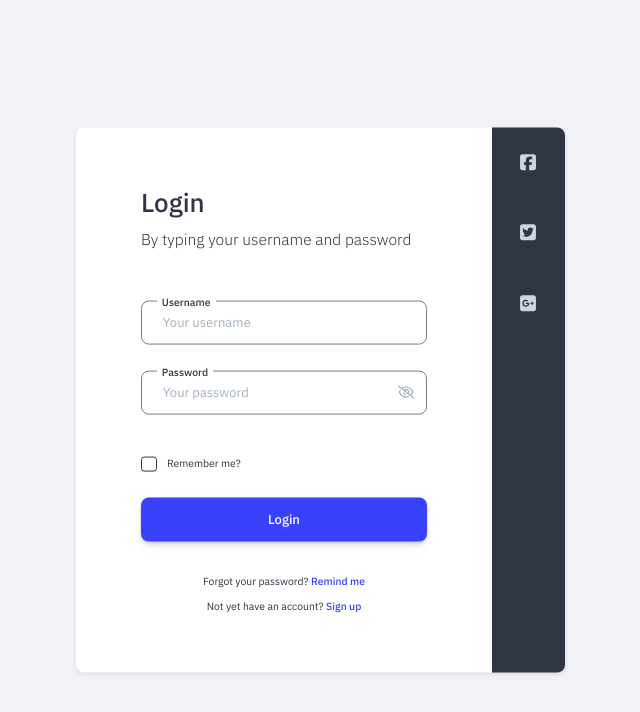
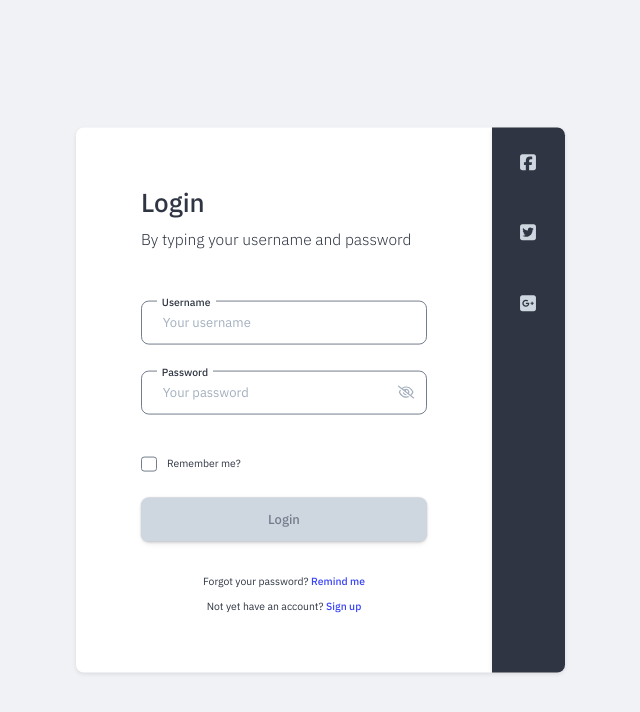
Before and after one commit to ddamiankowalski/rapidhcm, an Angular app in the folder rapidhcm-frontend/: page /auth/login in a window 1280 px wide. Shown: the top 712 px of the page, without its empty margins (356-996 px from the left). Built offline with nearby package versions, Linux system fonts and the light colour scheme.

Commit message:
scss validation form

```diff
--- a/rapidhcm-frontend/src/app/global/components/button.component.ts
+++ b/rapidhcm-frontend/src/app/global/components/button.component.ts
@@ -14,5 +14,7 @@ export class ButtonComponent {
 
     @Input() public loading: boolean = false;
 
+    @Input() public disabled: boolean = false;
+
     public faSpinner: IconDefinition = faSpinner;
 }
--- a/rapidhcm-frontend/src/app/global/templates/button.html
+++ b/rapidhcm-frontend/src/app/global/templates/button.html
@@ -1,4 +1,4 @@
-<button class="std-btn__full-width" [ngClass]="{'button-loading': loading }" (onclick)="click.emit($event)">{{ loading ? '' : text }}
+<button class="std-btn__full-width" [disabled]="disabled" [ngClass]="{'button-loading': loading }" (onclick)="click.emit($event)">{{ loading ? '' : text }}
     <div class="spinner">
         <fa-icon *ngIf="loading" [icon]="faSpinner"></fa-icon>
     </div>
--- a/rapidhcm-frontend/src/app/login/components/login.component.ts
+++ b/rapidhcm-frontend/src/app/login/components/login.component.ts
@@ -3,7 +3,7 @@ import { Component } from "@angular/core";
 import { IconDefinition } from "@fortawesome/fontawesome-svg-core";
 import { faFacebookSquare, faGooglePlusSquare, faTwitterSquare } from "@fortawesome/free-brands-svg-icons";
 import { faEye, faEyeSlash } from "@fortawesome/free-regular-svg-icons";
-import { faCheck, faCircleExclamation } from "@fortawesome/free-solid-svg-icons";
+import { faCheck, faCircleExclamation, faSpinner } from "@fortawesome/free-solid-svg-icons";
 
 @Component({
     selector: 'login-page',
@@ -19,6 +19,7 @@ export class LoginComponent {
     public faGoogle: IconDefinition = faGooglePlusSquare;
     public faEye: IconDefinition = faEye;
     public faEyeSlash: IconDefinition = faEyeSlash;
+    public faSpinner: IconDefinition = faSpinner;
 
     public togglePasswordVisibility() {
         this.showPassword = !this.showPassword;
@@ -40,14 +41,17 @@ export class LoginComponent {
 
     public submitLogin(event: any) {
         console.log('eslo', event)
+        this.isLoading = true;
     }
 
     public generateErrMessage(username: any, password: any) {
-        if(username.control.errors && Object.keys(username.control.errors).length && username.control.touched) {
-            return username.control.errors;
-        } else if(password.control.errors && Object.keys(password.control.errors).length && password.control.touched) {
-            return password.control.errors;
+        if(
+            username.control.errors && username.control.touched ||
+            password.control.errors && password.control.touched
+        ) {
+            return "Username or password cannot be empty"
         }
+        return '';
     }
 
     public handleClick(event: any) {
--- a/rapidhcm-frontend/src/app/login/templates/login.html
+++ b/rapidhcm-frontend/src/app/login/templates/login.html
@@ -4,22 +4,32 @@
 </div>
 <form #loginForm="ngForm" class="form__login m-top_x-large" (ngSubmit)="submitLogin($event)">
     <div class="std-input__w-label">
-        <input type="text" #name="ngModel" id="username" name="username" class="std-input" [ngClass]="{'has_error': name.errors && name.touched}" placeholder="Your username" (ngModelChange)="loginChange($event)" [(ngModel)]="username" required minlength="4" maxlength="24">
-        <label for="email" class="std-input__label">Username</label>
+        <input [disabled]="isLoading" type="text" #name="ngModel" id="username" name="username" class="std-input" [ngClass]="{'has_error': name.errors && name.touched}" placeholder="Your username" (ngModelChange)="loginChange($event)" [(ngModel)]="username" required>
+        <label for="email" class="std-input__label" [ngClass]="{'disabled': isLoading}">Username</label>
         <fa-icon [icon]="faCircleExclamation" [ngClass]="name.errors && name.touched ? 'std-input__icon-has-error' : 'std-input__icon'"></fa-icon>
     </div>
     <div class="std-input__w-label m-top_medium">
-        <input [type]="!showPassword ? 'password' : 'text'" #pw="ngModel" id="password" name="password" class="std-input" [ngClass]="{'has_error': pw.errors && pw.touched}" placeholder="Your password" [(ngModel)]="password" required>
-        <label for="email" class="std-input__label">Password</label>
+        <input [disabled]="isLoading" [type]="!showPassword ? 'password' : 'text'" #pw="ngModel" id="password" name="password" class="std-input" [ngClass]="{'has_error': pw.errors && pw.touched}" placeholder="Your password" [(ngModel)]="password" required>
+        <label for="email" class="std-input__label" [ngClass]="{'disabled': isLoading}">Password</label>
         <fa-icon *ngIf="pw.errors == null || !pw.touched" (click)="togglePasswordVisibility()" [icon]="showPassword ? faEye : faEyeSlash" class="std-input__icon-toggle"></fa-icon>
         <fa-icon [icon]="faCircleExclamation" [ngClass]="pw.errors && pw.touched ? 'std-input__icon-has-error' : 'std-input__icon'"></fa-icon>
-        <div class="std-input__help has_error">{{ generateErrMessage(name, pw) | json }}</div>
+        <div class="std-input__help has_error">{{ generateErrMessage(name, pw) }}</div>
     </div>
     <div class="m-top_large">
-        <system-input-checkbox [icon]="faCheck"></system-input-checkbox>
+        <div class="std-input__w-label">
+            <input [disabled]="isLoading" type="checkbox" id="remember" class="std-input__checkbox">
+            <label for="remember" class="std-input__checkbox-label m-left_small" [ngClass]="{'disabled': isLoading}">
+                Remember me?</label>
+            <fa-icon [icon]="faCheck" class="std-input__icon"></fa-icon>
+            <div class="std-input__help"></div>
+        </div>
     </div>
     <div class="m-top_medium">
-        <system-button (click)="handleClick($event)" [loading]="isLoading" [text]="'Login'"></system-button>
+        <button class="std-btn__full-width" [disabled]="!loginForm.valid" [ngClass]="{'button-loading': isLoading }" type="submit">{{ isLoading ? '' : 'Login' }}
+            <div class="spinner">
+                <fa-icon *ngIf="isLoading" [icon]="faSpinner"></fa-icon>
+            </div>
+        </button>
     </div>
     <div class="std-text m-top_x-medium center">Forgot your password?<span tabindex="0"  class="std-text__link m-left_xxx-small">Remind me</span></div>
     <div class="std-text m-top_small center">Not yet have an account?<span tabindex="0" class="std-text__link m-left_xxx-small">Sign up</span></div>
--- a/rapidhcm-frontend/src/styles/base/_var.scss
+++ b/rapidhcm-frontend/src/styles/base/_var.scss
@@ -4,6 +4,7 @@ $grey-background: #F1F2F6;
 $deep-grey: #747D8C;
 $dark-background: #2F3542;
 $white-background: #FFFFFF;
+$disabled-grey: #CED6E0;
 $light-grey: #A4B0BE;
 $action-blue: #3742FA;
 $matted-blue: #5352ED;
--- a/rapidhcm-frontend/src/styles/components/button/_button.scss
+++ b/rapidhcm-frontend/src/styles/components/button/_button.scss
@@ -2,21 +2,32 @@
 
 .std-btn {
     font-size: .5rem;
+    background-color: global.$action-blue;
+    color: global.$white-background;
 
     &__full-width {
-        transition: all .7s ease;
+        color: global.$white-background;
+        background-color: global.$action-blue;
+
+        &:disabled {
+            background-color: global.$disabled-grey;
+            color: global.$deep-grey;
+            filter: drop-shadow(0px 5px 2px rgba(0, 0, 0, 0.01)) drop-shadow(0px 3px 2px rgba(0, 0, 0, 0.05)) drop-shadow(0px 1px 1px rgba(0, 0, 0, 0.09)) drop-shadow(0px 0px 1px rgba(0, 0, 0, 0.1)) drop-shadow(0px 0px 0px rgba(0, 0, 0, 0.1));
+            &:hover {
+
+            }
+        }
+        transition: all .4s ease;
         font-size: .5rem;
         width: 100%;
         border: none;
-        background-color: global.$action-blue;
-        color: global.$white-background;
         font-weight: 500;
         border-radius: .3rem;
         height: 1.7rem;
         cursor: pointer;
         filter: drop-shadow(0px 10px 4px rgba(0, 0, 0, 0.01)) drop-shadow(0px 5px 3px rgba(0, 0, 0, 0.05)) drop-shadow(0px 2px 2px rgba(0, 0, 0, 0.09)) drop-shadow(0px 1px 1px rgba(0, 0, 0, 0.1)) drop-shadow(0px 0px 0px rgba(0, 0, 0, 0.1));
 
-        &:hover {
+        &:hover:not(:disabled) {
             filter: drop-shadow(0px 15px 6px rgba(0, 0, 0, 0.01)) drop-shadow(0px 9px 5px rgba(0, 0, 0, 0.05)) drop-shadow(0px 4px 4px rgba(0, 0, 0, 0.09)) drop-shadow(0px 1px 2px rgba(0, 0, 0, 0.1)) drop-shadow(0px 0px 0px rgba(0, 0, 0, 0.1));
             transform: translateY(-.1rem);
         }
--- a/rapidhcm-frontend/src/styles/components/input/_input.scss
+++ b/rapidhcm-frontend/src/styles/components/input/_input.scss
@@ -11,7 +11,15 @@
     font-size: .5rem;
     padding: 0 .8rem;
 
+    &:disabled {
+        transition: all .5s ease;
+        background-color: global.$grey-background;
+        border-color: global.$disabled-grey;
+        color: global.$deep-grey;
+    }
+
     &__label {
+        transition: transform .5s ease;
         font-size: .4rem;
         position: absolute;
         top: -.15rem;
@@ -20,6 +28,13 @@
         background-color: white;
         font-weight: 500;
         color: global.$dark-background;
+
+        &.disabled {
+            transition: transform .3s ease;
+            transform: translateY(-.4rem);
+            background-color: rgba($color: #ffffff, $alpha: 0.5);
+            color: global.$deep-grey;
+        }
     }
 
     &__checkbox-label {
@@ -27,6 +42,10 @@
         color: global.$dark-background;
         font-size: .4rem;
         font-weight: 400;
+
+        &.disabled {
+            color: global.$deep-grey;
+        }
     }
 
     &__icon {
@@ -52,6 +71,7 @@
     }
 
     &__icon-has-error {
+        transition: all 2s ease;
         position: absolute;
         right: .5rem;
         top: .6rem;
@@ -67,12 +87,22 @@
         appearance: none;
         -webkit-appearance: none;
         border: 1px solid;
-        border-color: global.$dark-background;
+        border-color: global.$deep-grey;
+
+        &:disabled {
+            background-color: global.$grey-background;
+            border-color: global.$disabled-grey;
+        }
 
         &:checked {
             background-color: global.$action-blue;
             box-shadow: 0px 2px 1px rgba(0, 0, 0, 0.01), 0px 1px 1px rgba(0, 0, 0, 0.05), 0px 1px 1px rgba(0, 0, 0, 0.09), 0px 0px 0px rgba(0, 0, 0, 0.1), 0px 0px 0px rgba(0, 0, 0, 0.1);
             border: 0px;
+
+            &:disabled {
+                background-color: global.$icon-grey;
+                border-color: global.$disabled-grey;
+            }
 
             ~ .std-input__icon {
                 position: absolute;
@@ -100,15 +130,17 @@
     }
 
     &__help {
+        transition: all 2s ease;
         position: absolute;
         font-size: .4rem;
         top: 2rem;
         left: .6rem;
         font-weight: 400;
-        display: none;
+        visibility: hidden;
 
         &.has_error {
-            display: revert;
+            transition: all 2s ease;
+            visibility: visible;
             color: global.$error;
         }
     }
```
